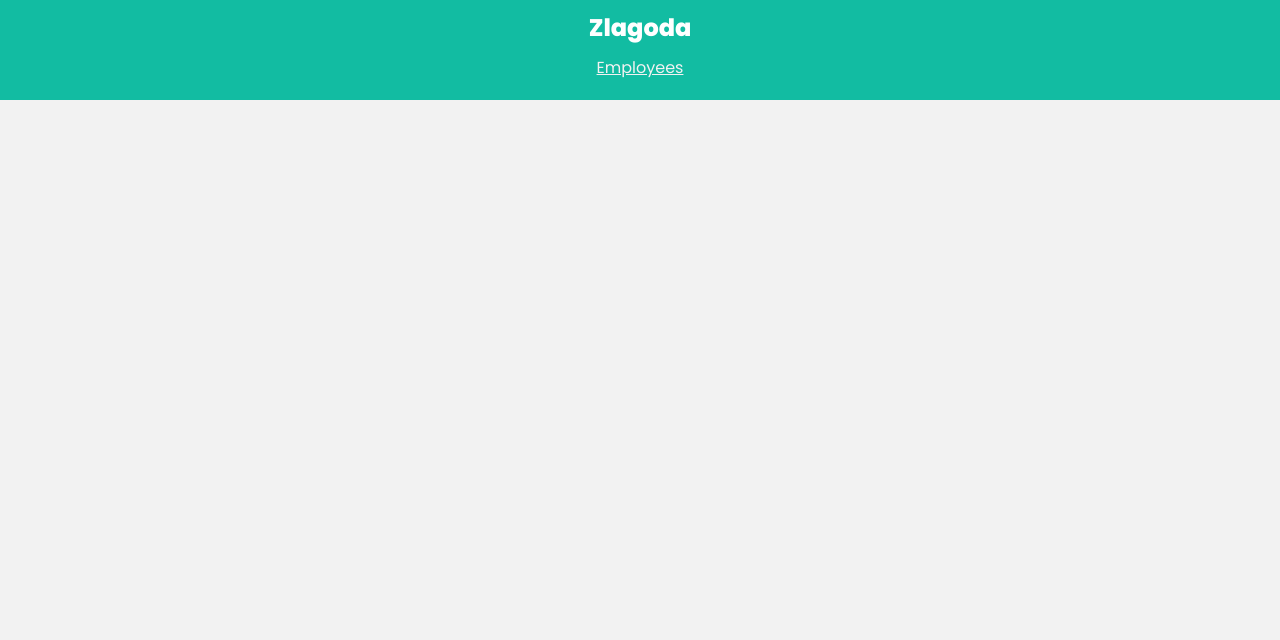
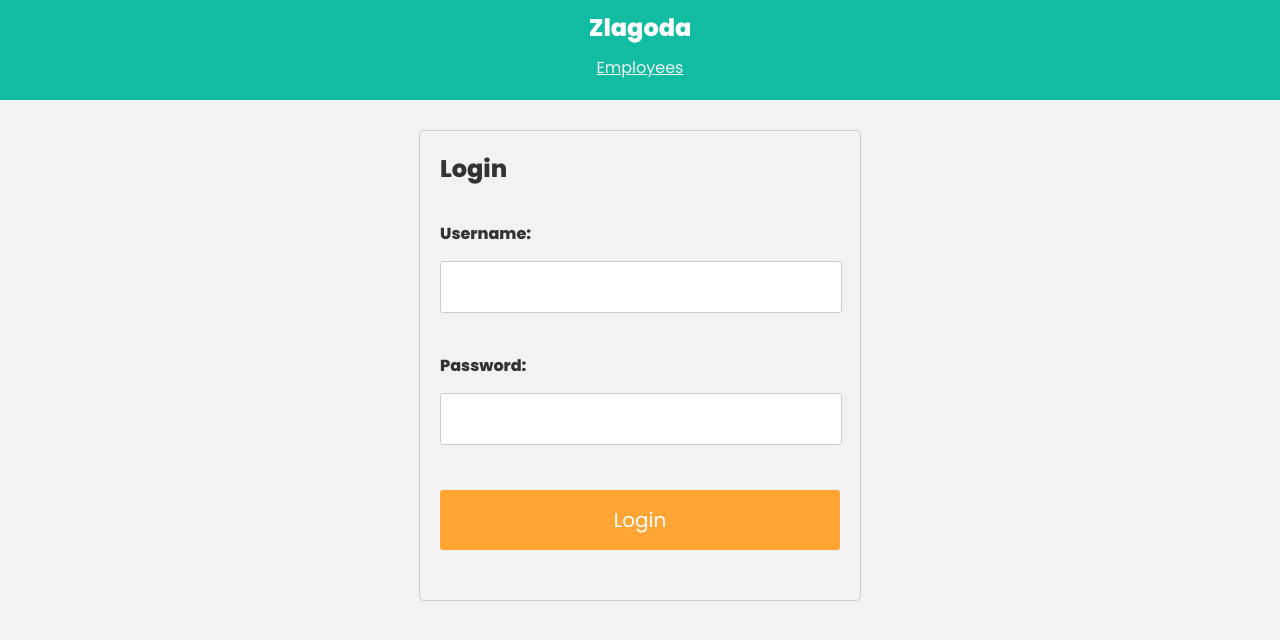
Before and after one commit to sankaaaa/ZlagodaApp, a React (Create React App) app: page / in a window 1280 px wide. Before the commit this address had no page. Shown: the top 640 px of the page. Built offline with nearby package versions, Linux system fonts and the light colour scheme.

Commit message:
+ логін сторінка (зі стилями)

```diff
--- a/src/App.js
+++ b/src/App.js
@@ -1,9 +1,10 @@
-import { BrowserRouter, Routes, Route, Link } from "react-router-dom"
+import {BrowserRouter, Routes, Route, Link} from "react-router-dom"
 
 // pages
 import Employees from "./pages/Employees"
 import CreateEmployee from "./pages/CreateEmployee"
 import Update from "./pages/Update"
+import Login from "./pages/Login";
 
 function App() {
     return (
@@ -13,9 +14,10 @@ function App() {
                 <Link to="/employees">Employees</Link>
             </nav>
             <Routes>
-          <Route path="/employees" element={<Employees />} />
-          <Route path="/create-employee" element={<CreateEmployee />} />
-          <Route path="/:id" element={<Update />} />
+                <Route path="/" element={<Login/>}/>
+                <Route path="/employees" element={<Employees/>}/>
+                <Route path="/create-employee" element={<CreateEmployee/>}/>
+                <Route path="/:id" element={<Update/>}/>
             </Routes>
         </BrowserRouter>
     );
--- /dev/null
+++ b/src/pages/Login.js
@@ -0,0 +1,53 @@
+import {useState} from "react";
+import {useNavigate} from "react-router-dom";
+import '../styles/login-form.css';
+
+//додати розрізнення для адміна/касира
+const Login = () => {
+    const navigate = useNavigate();
+    const [username, setUsername] = useState("");
+    const [password, setPassword] = useState("");
+    const [error, setError] = useState("");
+
+    const handleLogin = (username, password) => {
+        console.log("User logged in:", username);
+    };
+
+    const handleSubmit = (e) => {
+        e.preventDefault();
+        if (username === "zlagoda" && password === "12345") {
+            handleLogin(username, password);
+            navigate("/employees");
+        } else {
+            setError("Invalid username or password.");
+        }
+    };
+
+    return (
+        <div>
+            <div className="container">
+                <h2>Login</h2>
+                <form onSubmit={handleSubmit}>
+                    <label htmlFor="username">Username:</label>
+                    <input
+                        type="text"
+                        id="username"
+                        value={username}
+                        onChange={(e) => setUsername(e.target.value)}
+                    />
+                    <label htmlFor="password">Password:</label>
+                    <input
+                        type="password"
+                        id="password"
+                        value={password}
+                        onChange={(e) => setPassword(e.target.value)}
+                    />
+                    <button className="button-login" type="submit">Login</button>
+                    {error && <p className="error">{error}</p>}
+                </form>
+            </div>
+        </div>
+    );
+};
+
+export default Login;
--- /dev/null
+++ b/src/styles/login-form.css
@@ -0,0 +1,50 @@
+.container {
+    width: 100%;
+    max-width: 400px;
+    padding: 20px;
+    border: 1px solid #ccc;
+    border-radius: 5px;
+    margin: 30px auto 0;
+}
+
+h2 {
+    font-size: 24px;
+    margin-bottom: 20px;
+}
+
+form {
+    display: flex;
+    flex-direction: column;
+}
+
+label {
+    margin-bottom: 5px;
+}
+
+input[type="text"],
+input[type="password"] {
+    width: 95%;
+    padding: 10px;
+    margin-bottom: 15px;
+    border: 1px solid #ccc;
+    border-radius: 3px;
+    height: 30px
+}
+
+.button-login {
+    padding: 10px 15px;
+    background-color: #FFA533;
+    color: #fff;
+    border: none;
+    border-radius: 3px;
+    cursor: pointer;
+}
+
+.button-login:hover {
+    background-color: #BF863D;
+}
+
+.error {
+    color: #dc3545;
+    margin-top: 10px;
+}
```
Lines whose indentation alone changed are shown as unchanged.
